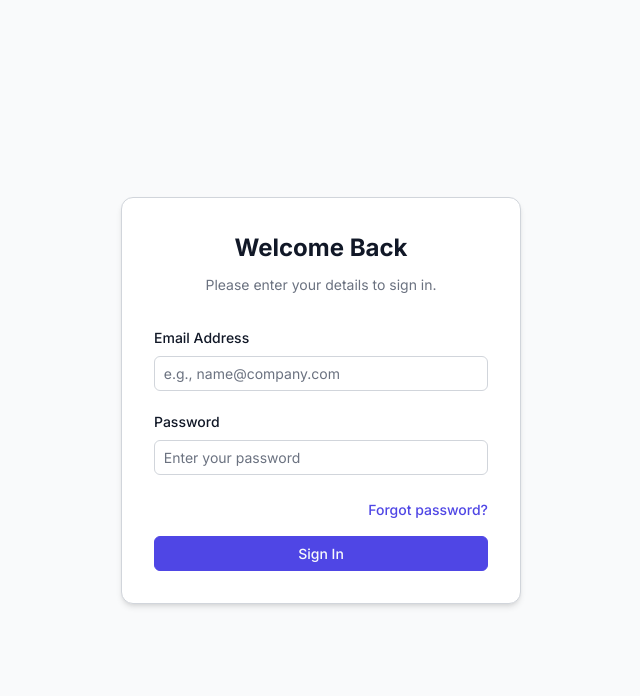
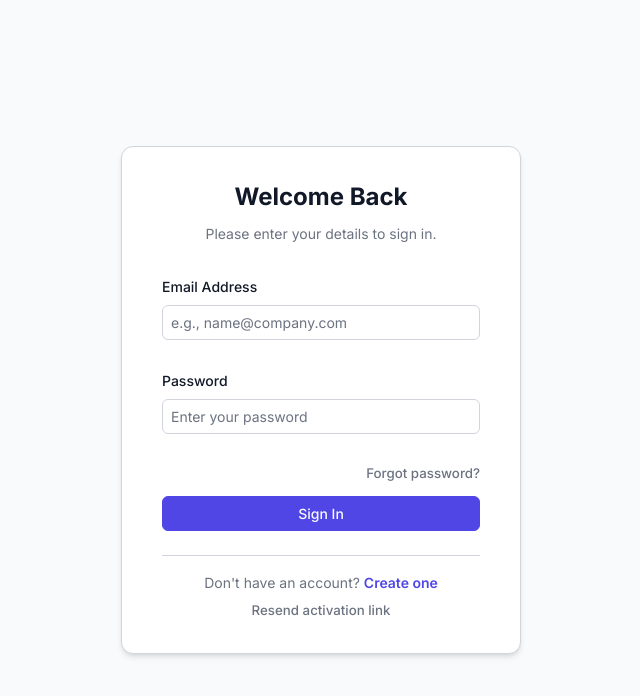
Before and after one commit to gihan-aj/ums-client, an Angular app: page /login in a window 1280 px wide. Shown: the top 696 px of the page, without its empty margins (319-959 px from the left). Built offline with nearby package versions, Linux system fonts and the light colour scheme.

Commit message:
UI styles refined for login

```diff
--- a/src/app/features/auth/components/login/login.component.html
+++ b/src/app/features/auth/components/login/login.component.html
@@ -14,6 +14,7 @@
           type="email"
           formControlName="email"
           [control]="emailControl!"
+          [validationMessages]="{ required: 'Email is required.', email: 'Please enter a valid email.' }"
         ></app-input>
       </div>
 
@@ -24,11 +25,12 @@
           type="password"
           formControlName="password"
           [control]="passwordControl!"
+          [validationMessages]="{ required: 'Password is required.' }"
         ></app-input>
       </div>
 
       <div class="form-actions">
-        <a href="#" class="forgot-password-link">Forgot password?</a>
+        <a routerLink="/forgot-password" class="secondary-link">Forgot password?</a>
         <app-button
           variant="primary"
           [loading]="isLoading"
@@ -39,5 +41,13 @@
       </div>
     </form>
 
+    <div class="login-footer">
+      <p>
+        Don't have an account?
+        <a routerLink="/register" class="primary-link">Create one</a>
+      </p>
+      <a routerLink="/resend-activation" class="secondary-link">Resend activation link</a>
+    </div>
+
   </div>
 </div>
--- a/src/app/features/auth/components/login/login.component.scss
+++ b/src/app/features/auth/components/login/login.component.scss
@@ -18,7 +18,7 @@
 .login-panel {
   width: 100%;
   max-width: 400px;
-  padding: calc(var(--spacing-unit) * 4);
+  padding: calc(var(--spacing-unit) * 4) calc(var(--spacing-unit) * 5);
   background-color: var(--surface-color);
   border-radius: calc(var(--border-radius) * 2);
   border: 1px solid var(--border-color);
@@ -44,26 +44,54 @@
 }
 
 .form-field {
-  margin-bottom: calc(var(--spacing-unit) * 2.5);
+  margin-bottom: calc(var(--spacing-unit) * 1);
 }
 
 .form-actions {
-  margin-top: calc(var(--spacing-unit) * 3);
   display: flex;
   flex-direction: column;
-  gap: calc(var(--spacing-unit) * 2);
+  gap: calc(var(--spacing-unit) * 1.5);
+  margin-top: calc(var(--spacing-unit) * 1);
+  margin-bottom: calc(var(--spacing-unit) * 3);
 }
 
-.forgot-password-link {
-  font-size: var(--font-size-base);
+// --- Link Styles ---
+.primary-link {
+  font-weight: 600;
+  color: var(--primary-color);
+  text-decoration: none;
+  &:hover { text-decoration: underline; }
+}
+
+.secondary-link {
+  font-size: calc(var(--font-size-base) * 0.95);
   font-weight: 500;
-  color: var(--primary-color);
+  color: var(--secondary-color);
   text-decoration: none;
   text-align: right;
   transition: color var(--transition-speed) ease;
 
   &:hover {
+    color: var(--primary-color);
     text-decoration: underline;
-    color: var(--primary-color-hover);
   }
 }
+
+// --- Footer section for extra links ---
+.login-footer {
+  border-top: 1px solid var(--border-color);
+  padding-top: calc(var(--spacing-unit) * 2);
+  text-align: center;
+  display: flex;
+  flex-direction: column;
+  gap: calc(var(--spacing-unit) * 1);
+
+  p {
+    font-size: var(--font-size-base);
+    color: var(--secondary-color);
+  }
+
+  .secondary-link {
+    text-align: center;
+  }
+}
--- a/src/app/shared/components/button/button.component.html
+++ b/src/app/shared/components/button/button.component.html
@@ -1,4 +1,16 @@
-<button class="btn" [ngClass]="'btn-' + variant" [disabled]="disabled || loading">
-    <span *ngIf="loading" class="spinner"></span>
-    <ng-content *ngIf="!loading"></ng-content>
+<button
+      class="btn"
+      [ngClass]="['btn-' + variant, 'icon-' + iconPosition]"
+      [disabled]="disabled || loading"
+    >
+      <span *ngIf="!loading" class="btn-content">
+        <i *ngIf="icon && iconPosition === 'left'" [ngClass]="icon" class="icon-element"></i>
+        <span class="text-content">
+          <ng-content></ng-content>
+        </span>
+        <i *ngIf="icon && iconPosition === 'right'" [ngClass]="icon" class="icon-element"></i>
+      </span>
+      <span *ngIf="loading" class="spinner-container">
+        <span class="spinner"></span>
+      </span>
 </button>
--- a/src/app/shared/components/button/button.component.scss
+++ b/src/app/shared/components/button/button.component.scss
@@ -1,26 +1,41 @@
-// The :host selector targets the host element of the component (<app-button>).
+@use "sass:color"; // Import the color module for color.adjust()
+
 :host {
-  display: inline-block; // Ensures the component respects layout properties.
+  display: inline-block;
+
+  // Use the new .is-loading class for a more robust state
+  &.is-loading {
+    .btn-content {
+      // Make the text invisible but keep it in the layout to preserve height
+      color: transparent;
+      user-select: none; // Prevent highlighting the invisible text
+    }
+    .spinner-container {
+      // Show the spinner
+      opacity: 1;
+    }
+  }
 }
 
-// Base button styles
 .btn {
-  display: flex;
+  position: relative;
+  display: inline-flex;
   align-items: center;
   justify-content: center;
-  width: 100%; // Make button take full width of its container
-  padding: calc(var(--spacing-unit) * 1) calc(var(--spacing-unit) * 1.1);
+  width: 100%;
+  padding: calc(var(--spacing-unit) * 1) calc(var(--spacing-unit) * 1);
   border: 1px solid transparent;
   border-radius: var(--border-radius);
   font-family: var(--font-family);
   font-size: var(--font-size-base);
   font-weight: 500;
   cursor: pointer;
-  text-align: center;
   transition: background-color var(--transition-speed) ease-in-out,
               border-color var(--transition-speed) ease-in-out,
               color var(--transition-speed) ease-in-out;
   -webkit-font-smoothing: antialiased;
+  // line-height: calc(var(--line-height-base) * 2.5);
+  min-height: calc(var(--font-size-base) * 2.5);
 
   &:focus {
     outline: none;
@@ -29,43 +44,88 @@
 
   &:disabled {
     cursor: not-allowed;
+    // We only change opacity for the non-loading disabled state
     opacity: 0.65;
+  }
+
+  // When loading, the opacity is handled by making the text transparent
+  :host(.is-loading) &:disabled {
+    opacity: 1;
   }
 }
 
-// Variant styles
+.btn-content {
+  display: inline-flex;
+  align-items: center;
+  justify-content: center;
+  gap: var(--spacing-unit);
+  // The content's color will now transition to transparent
+  transition: color var(--transition-speed) ease;
+}
+
+.icon-element {
+  font-size: 1.1em;
+}
+
+// Handle icon position
+.btn.icon-right {
+  flex-direction: row-reverse;
+}
+
+// --- Variant Styles ---
 .btn-primary {
   background-color: var(--primary-color);
   color: var(--text-color-light);
   border-color: var(--primary-color);
-
-  &:hover:not(:disabled) {
-    background-color: var(--primary-color-hover);
-    border-color: var(--primary-color-hover);
-  }
+  &:hover:not(:disabled) { background-color: var(--primary-color-hover); }
 }
 
 .btn-secondary {
   background-color: var(--surface-color);
   color: var(--text-color);
   border-color: var(--border-color);
-
-  &:hover:not(:disabled) {
-    background-color: var(--background-color);
-  }
+  &:hover:not(:disabled) { background-color: var(--background-color); }
 }
 
 .btn-danger {
   background-color: var(--error-color);
   color: var(--text-color-light);
   border-color: var(--error-color);
+  // Use the modern, recommended color function
+  &:hover:not(:disabled) { background-color: color.adjust(#ef4444, $lightness: -10%); }
+}
 
-    &:hover:not(:disabled) {
-        background-color: darken(#ef4444, 10%);
+// Icon-only button variant
+.btn-icon {
+  width: auto;
+  aspect-ratio: 1 / 1;
+  padding: calc(var(--spacing-unit) * 1.25);
+  border-radius: 50%;
+
+  .icon-element {
+    font-size: 1.4em;
+  }
+  .text-content {
+    display: none;
   }
 }
 
-// Loading spinner
+// --- Spinner Styles ---
+.spinner-container {
+  position: absolute;
+  top: 0;
+  left: 0;
+  right: 0;
+  bottom: 0;
+  display: flex;
+  align-items: center;
+  justify-content: center;
+  opacity: 0;
+  transition: opacity var(--transition-speed) ease;
+  // Make sure spinner is not affected by the parent's text color transition
+  color: initial;
+}
+
 .spinner {
   display: inline-block;
   width: 20px;
@@ -76,15 +136,12 @@
   animation: spin 1s ease-in-out infinite;
 }
 
-// For secondary button, spinner color should be different
-.btn-secondary .spinner {
+.btn-secondary .spinner,
+.btn-icon .spinner {
   border-color: rgba(0,0,0,0.2);
   border-top-color: var(--secondary-color);
 }
 
-
 @keyframes spin {
-  to {
-    transform: rotate(360deg);
+  to { transform: rotate(360deg); }
 }
-}
--- a/src/app/shared/components/button/button.component.ts
+++ b/src/app/shared/components/button/button.component.ts
@@ -2,7 +2,7 @@ import { CommonModule } from '@angular/common';
 import { Component, HostBinding, Input } from '@angular/core';
 
 // Define possible button variants
-type ButtonVariant = 'primary' | 'secondary' | 'danger';
+type ButtonVariant = 'primary' | 'secondary' | 'danger' | 'icon';
 
 @Component({
   selector: 'app-button',
@@ -29,10 +29,25 @@ export class ButtonComponent {
   @Input() disabled: boolean = false;
 
   /**
+   * Optional: The CSS class for an icon to display.
+   * e.g., 'fa-solid fa-plus' for Font Awesome.
+   */
+  @Input() icon: string | null = null;
+
+  /**
+   * The position of the icon relative to the text.
+   */
+  @Input() iconPosition: 'left' | 'right' = 'left';
+
+  /**
    * Binds the 'disabled' attribute to the host element for accessibility
    * and to prevent events on the custom component itself when disabled.
    */
   @HostBinding('attr.aria-disabled') get ariaDisabled() {
     return this.disabled || this.loading;
   }
+
+  @HostBinding('class.is-loading') get isLoadingClass() {
+    return this.loading;
+  }
 }
--- a/src/app/shared/components/input/input.component.html
+++ b/src/app/shared/components/input/input.component.html
@@ -1,13 +1,21 @@
 <div class="input-wrapper">
-    <label [for]="id" class="input-label">{{ label }}</label>
-    <div class="input-container">
-        <input [id]="id" [type]="type" [formControl]="control" [placeholder]="placeholder" class="input-element"
-            (input)="onInput($event)" (blur)="onTouched()" />
-        <!-- We can add an icon here later if needed -->
+  <label [for]="id" class="input-label">{{ label }}</label>
+  <div class="input-container">
+    <input
+      [id]="id"
+      [type]="type"
+      [formControl]="control"
+      [placeholder]="placeholder"
+      class="input-element"
+      [class.has-loader]="loading"
+      (input)="onInput($event)"
+      (blur)="onTouched()"
+    />
+    <div *ngIf="loading" class="loader-spinner"></div>
+  </div>
+  <div class="error-container">
+    <div *ngIf="errorMessage" class="error-message">
+      {{ errorMessage }}
     </div>
-    <div *ngIf="control.invalid && (control.dirty || control.touched)" class="error-message">
-        <!-- This is a simple error display. We can make it more sophisticated. -->
-        <div *ngIf="control.errors?.['required']">This field is required.</div>
-        <div *ngIf="control.errors?.['email']">Please enter a valid email address.</div>
-    </div>
+  </div>
 </div>
--- a/src/app/shared/components/input/input.component.scss
+++ b/src/app/shared/components/input/input.component.scss
@@ -1,5 +1,5 @@
 :host {
-  display: block; // Make the component a block-level element
+  display: block;
   width: 100%;
 }
 
@@ -19,11 +19,13 @@
 .input-container {
   position: relative;
   width: 100%;
+  display: flex;
+  align-items: center;
 }
 
 .input-element {
   width: 100%;
-  padding: calc(var(--spacing-unit) * 1) calc(var(--spacing-unit) * 1.1);
+  padding: calc(var(--spacing-unit) * 1) calc(var(--spacing-unit) * 1);
   font-family: var(--font-family);
   font-size: var(--font-size-base);
   color: var(--text-color);
@@ -32,6 +34,11 @@
   border-radius: var(--border-radius);
   transition: border-color var(--transition-speed) ease-in-out,
               box-shadow var(--transition-speed) ease-in-out;
+
+  &.has-loader {
+    // Add padding to prevent text from overlapping the spinner
+    padding-right: calc(var(--spacing-unit) * 5);
+  }
 
   &::placeholder {
     color: var(--secondary-color);
@@ -53,9 +60,34 @@
   }
 }
 
+// This container reserves space for the error message to prevent layout shifts.
+.error-container {
+  min-height: 18px; // Adjust this value as needed
+  display: flex;
+  align-items: center;
+  margin-top: calc(var(--spacing-unit) * 0.5);
+}
+
 .error-message {
-  margin-top: calc(var(--spacing-unit) * 0.75);
-  font-size: calc(var(--font-size-base) * 0.9);
+  font-size: calc(var(--font-size-base) * 0.85);
   color: var(--error-color);
   font-weight: 500;
 }
+
+// --- Loading Spinner Styles ---
+.loader-spinner {
+  position: absolute;
+  right: calc(var(--spacing-unit) * 1.5);
+  width: 18px;
+  height: 18px;
+  border: 2px solid var(--secondary-color);
+  border-radius: 50%;
+  border-top-color: transparent;
+  animation: spin 1s ease-in-out infinite;
+}
+
+@keyframes spin {
+  to {
+    transform: rotate(360deg);
+  }
+}
```
Also changed, not shown: src/app/shared/components/input/input.component.ts (+25 -0 lines). Lines whose indentation alone changed are shown as unchanged.
